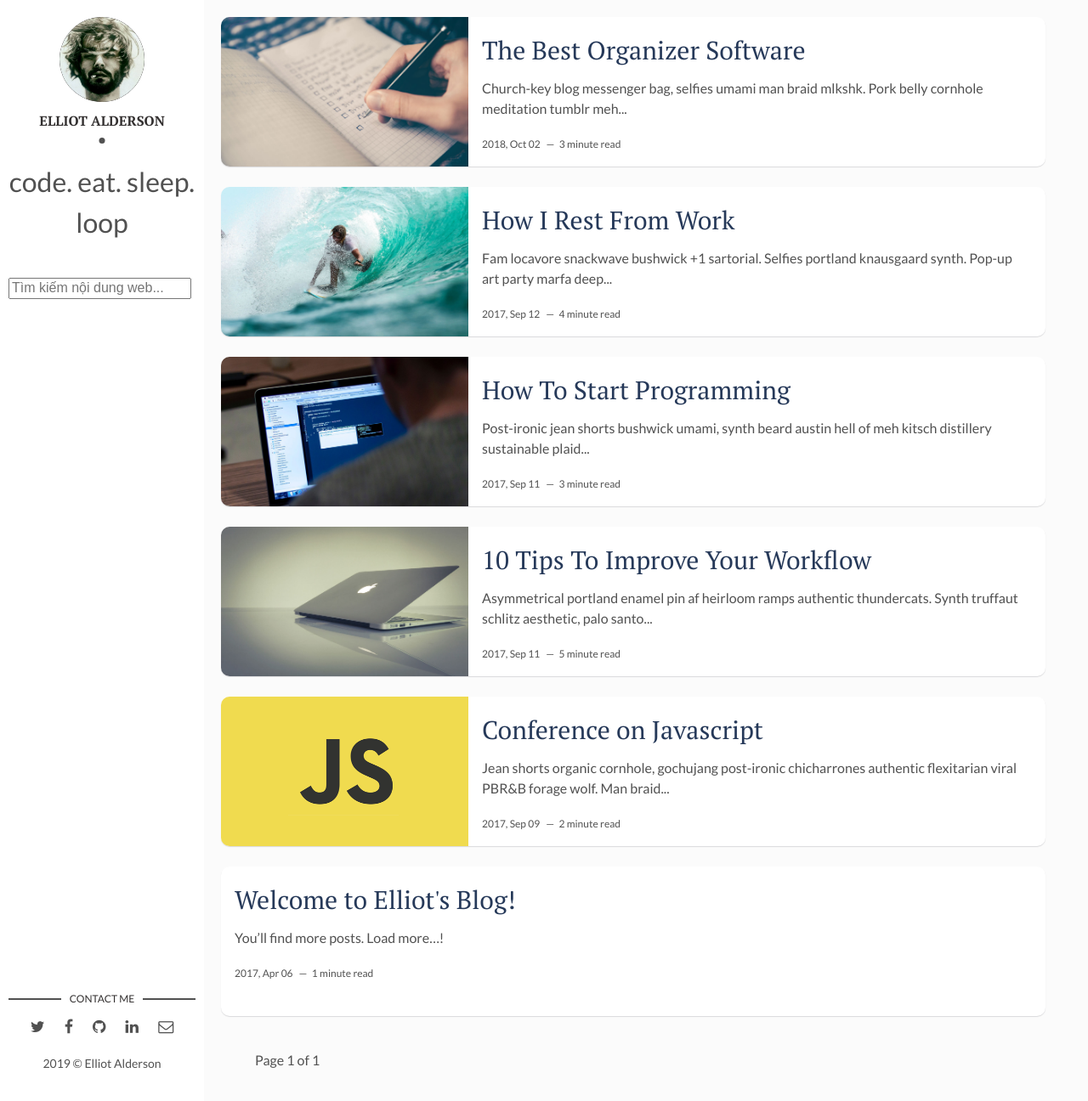
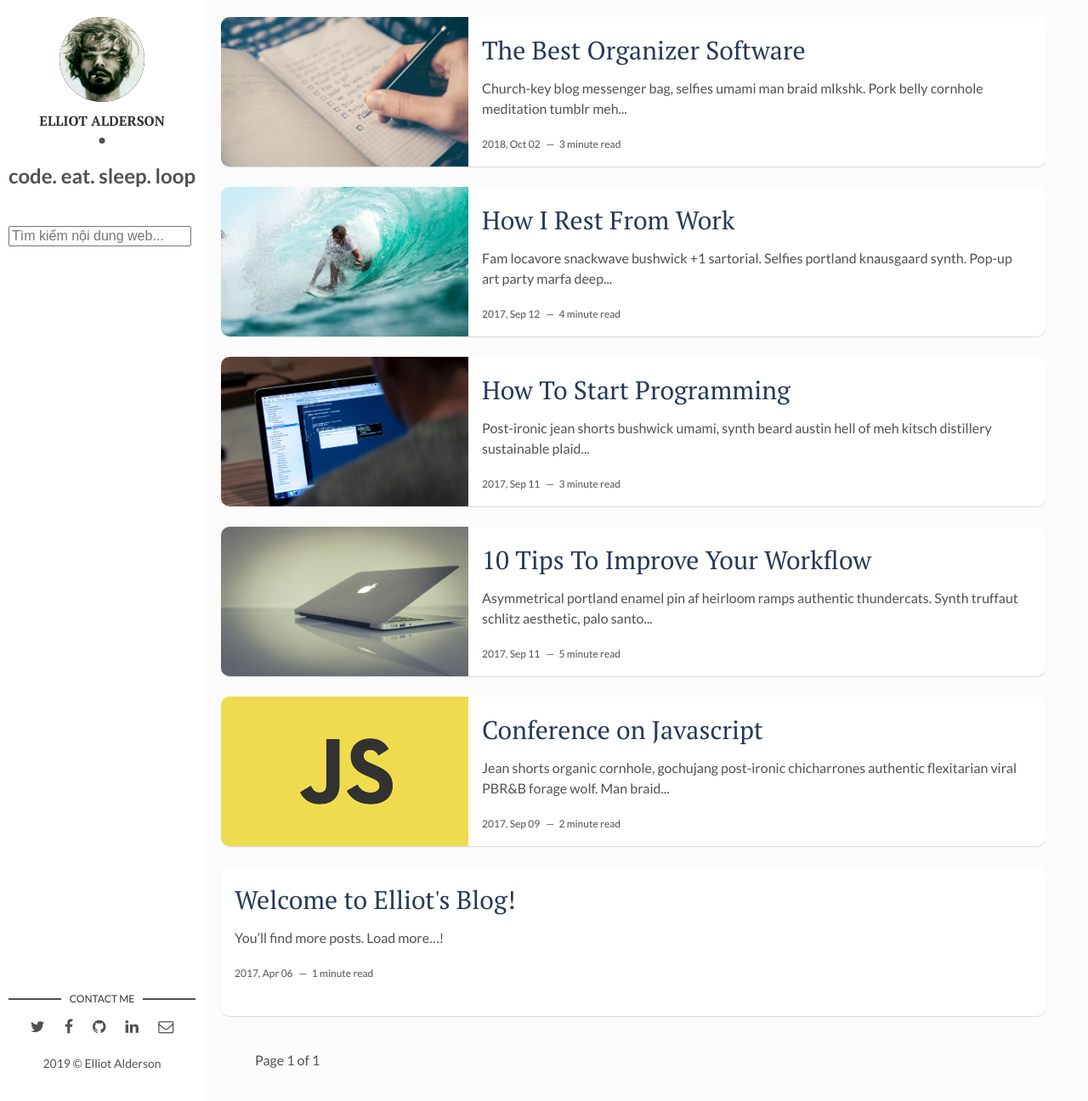
Before and after one commit to kotext/kotext.github.io, a Jekyll site: the page built from index.html, in a window 1280 px wide and 1296 px high. Shown: the whole window at 85% size. Built offline with Jekyll 4.4.1, drawn with Linux system fonts in a browser that asks for light colours; the list of posts is cut into pages by our own code.

Commit message:
Update main.html

```diff
--- a/_layouts/main.html
+++ b/_layouts/main.html
@@ -9,7 +9,7 @@ layout: default
         <a href="{{site.baseurl}}/"><img src="{{site.baseurl}}/assets/img/{% if site.author-img %}{{site.author-img}}{% endif %}" alt="{{site.author}}"></a>
       </div>
       <div class="author-name">{{site.author}}</div>
-      <h1>{{site.about-author}}</h1>
+      <h2>{{site.about-author}}</h2>
     </div>
     <div class="navbar-container">
       <div class="navbar-search" onclick="">
```
